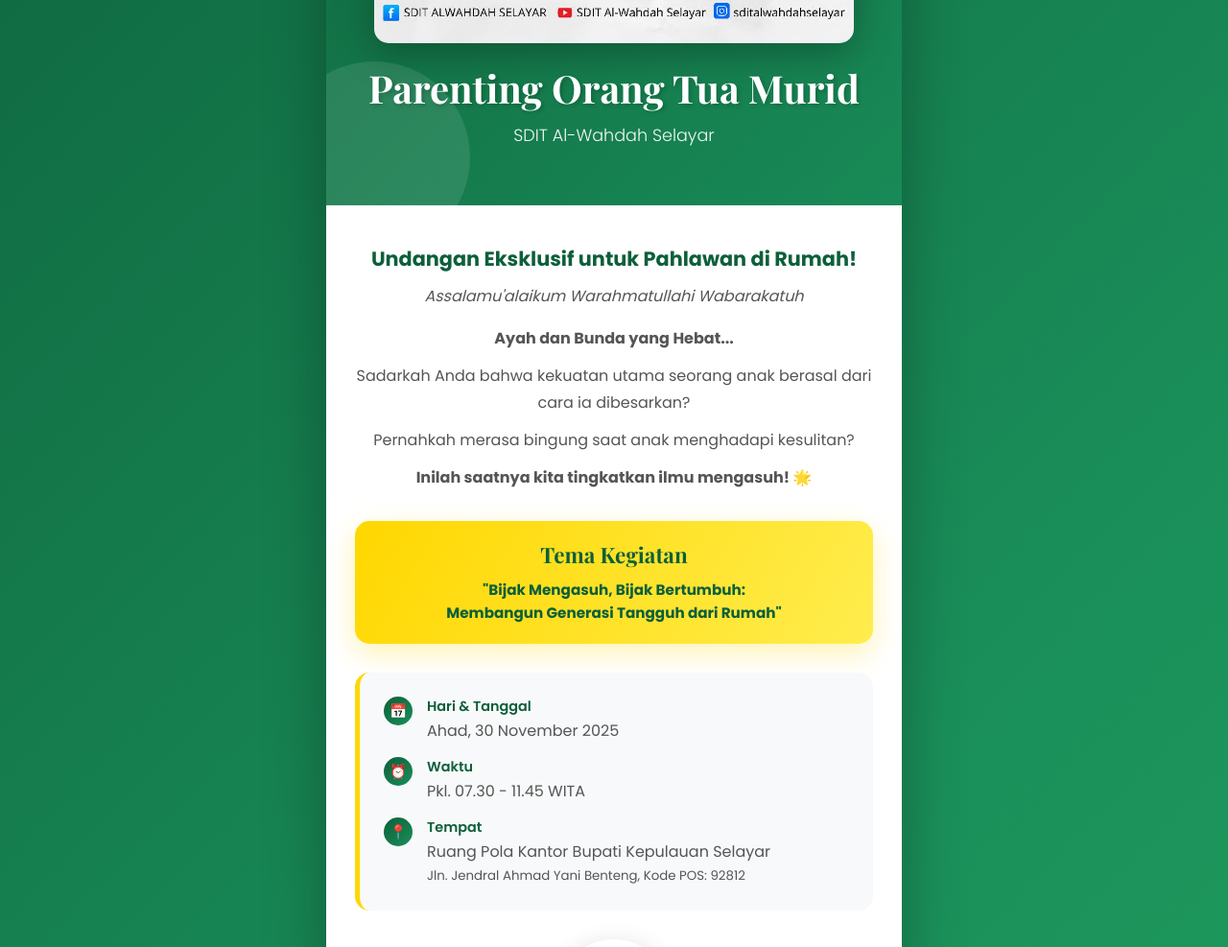
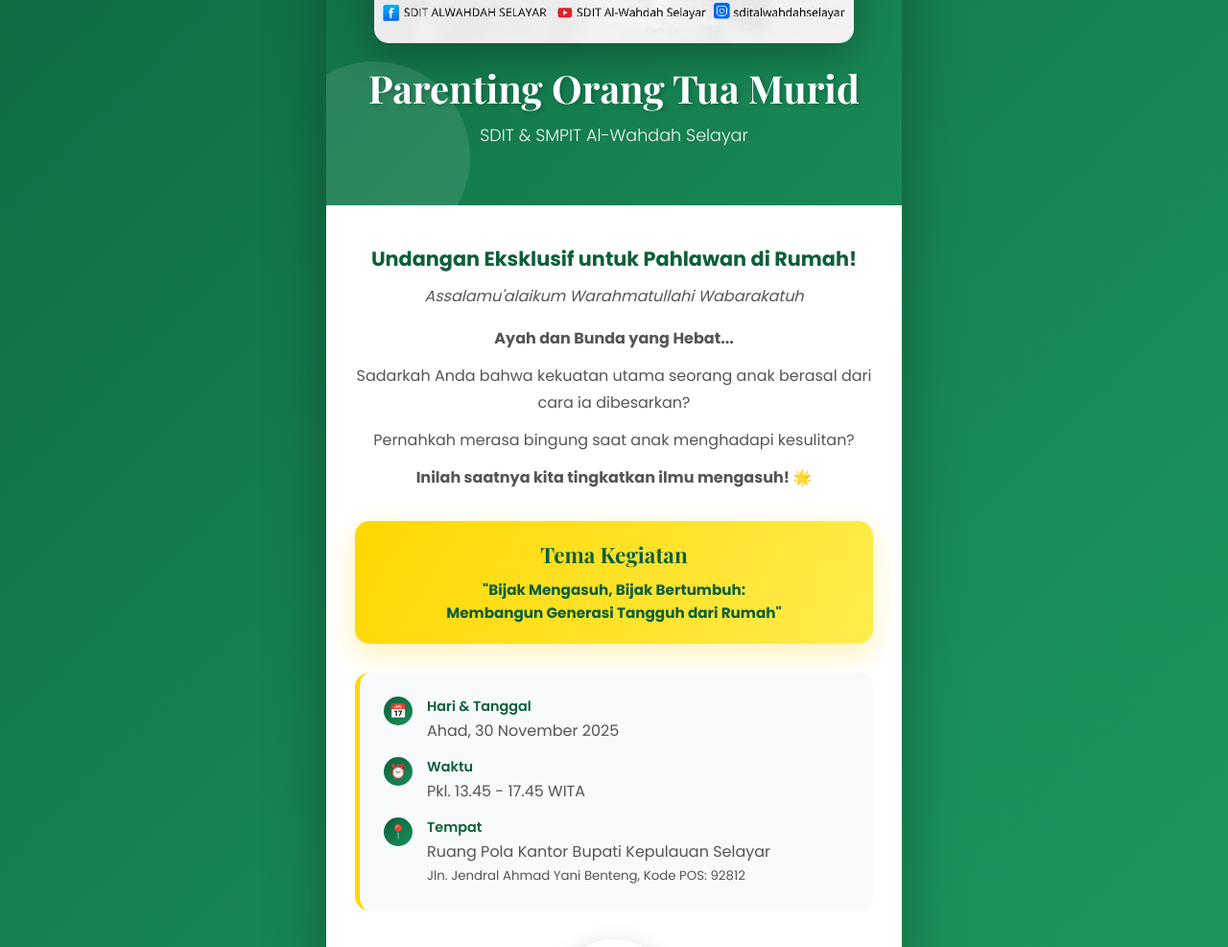
Before and after one commit to adhy-gowa/undangan-parenting, a plain HTML site: page index.html in a window 1280 px wide. Shown: the part 640-1627 px from the top of the page at 96% size. Drawn offline with nearby package versions, Linux system fonts and the light colour scheme.

Commit message:
Update index.html

```diff
--- a/index.html
+++ b/index.html
@@ -461,7 +461,7 @@
                 <img src="parenting.jpeg" alt="Poster Parenting" class="hero-image">
             </div>
             <h1>Parenting Orang Tua Murid</h1>
-            <p class="subtitle">SDIT Al-Wahdah Selayar</p>
+            <p class="subtitle">SDIT & SMPIT Al-Wahdah Selayar</p>
         </div>
 
         <div class="content">
@@ -491,7 +491,7 @@
                     <div class="detail-icon">⏰</div>
                     <div class="detail-content">
                         <div class="detail-label">Waktu</div>
-                        <div class="detail-text">Pkl. 07.30 - 11.45 WITA</div>
+                        <div class="detail-text">Pkl. 13.45 - 17.45 WITA</div>
                     </div>
                 </div>
                 <div class="detail-item">
```
